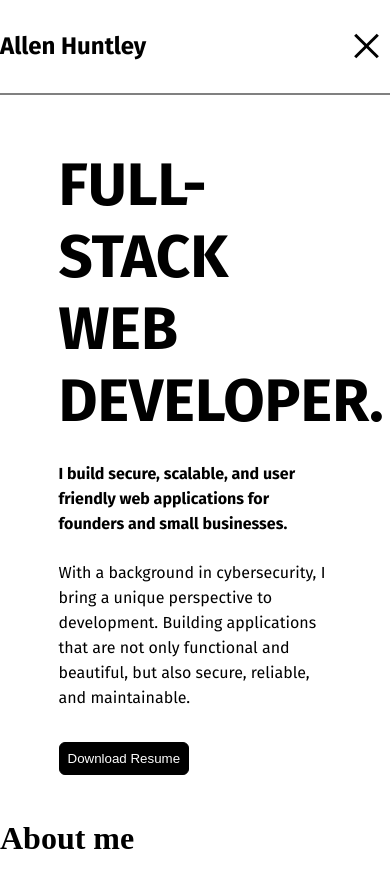
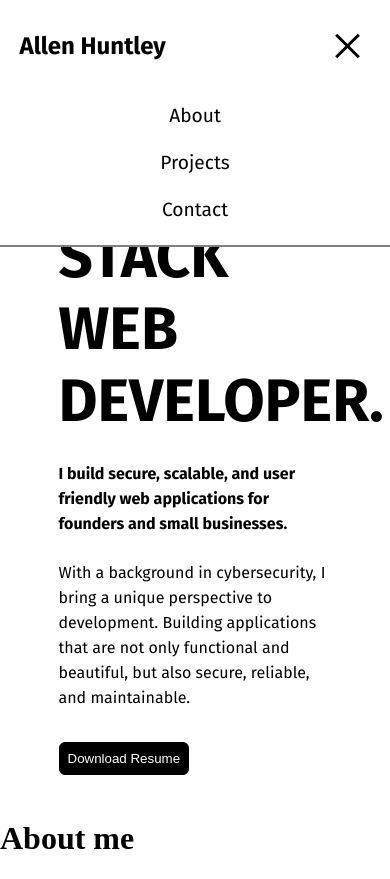
Before and after one commit to AllenCodess/portfolio-website, a React (Vite) app: page / in a window 390 px wide. Both pictures are taken after a click on the button 366 px from the left and 46 px from the top of the page. Built offline with nearby package versions, Linux system fonts and the light colour scheme.

Commit message:
styled the dropdown

```diff
--- a/src/componenets/NavBar.jsx
+++ b/src/componenets/NavBar.jsx
@@ -13,7 +13,7 @@ const NavBar = () => {
           <div className="burger-menu">
             <Hamburger toggled={isOpen} toggle={setOpen} />
           </div>
-          <ul className="right-nav-list">
+          <ul className={`right-nav-list ${isOpen ? "open" : ""}`}>
             <li className="right-nav-list-item">About</li>
             <li className="right-nav-list-item">Projects</li>
             <li className="right-nav-list-item">Contact</li>
--- a/src/index.css
+++ b/src/index.css
@@ -72,6 +72,10 @@
 
 /* Mobile response */
 @media (max-width: 768px) {
+  .navbar-container {
+    width: 90%;
+    margin: 0 auto;
+  }
   .hero-header,
   .hero-header-2 {
     font-size: 60px;
@@ -96,4 +100,23 @@
   .right-nav-list {
     display: none;
   }
+
+  .right-nav-list.open {
+    display: flex;
+    flex-direction: column;
+    position: absolute;
+    top: 80px;
+    right: 0;
+    left: 0;
+    background: white;
+    padding: 1.5rem 0;
+    border-bottom: 2px solid gray;
+    gap: 1.5rem;
+    text-align: center;
+  }
+
+  .right-nav-list-item {
+    font-size: 1.2rem;
+    cursor: pointer;
+  }
 }
```
